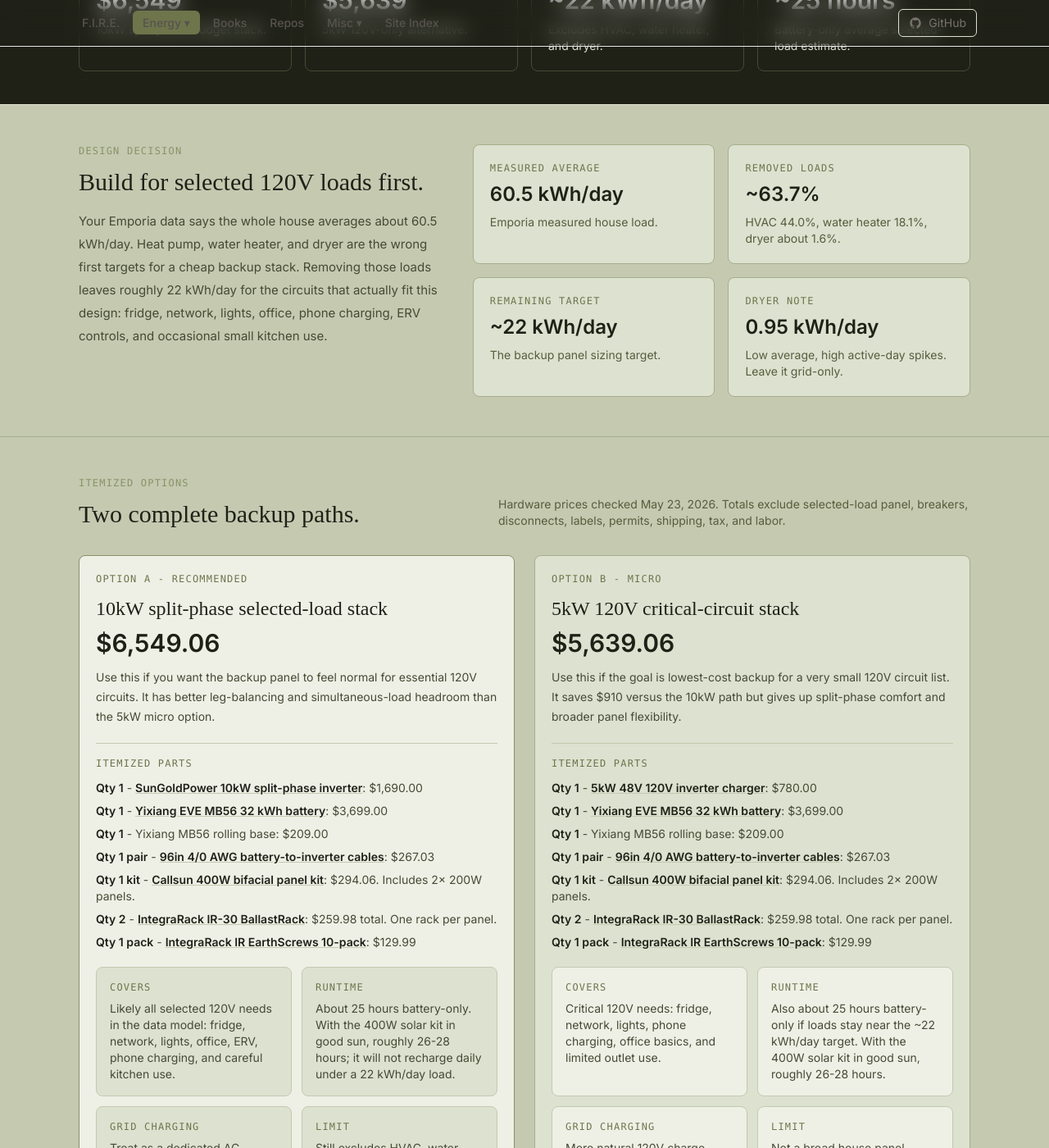
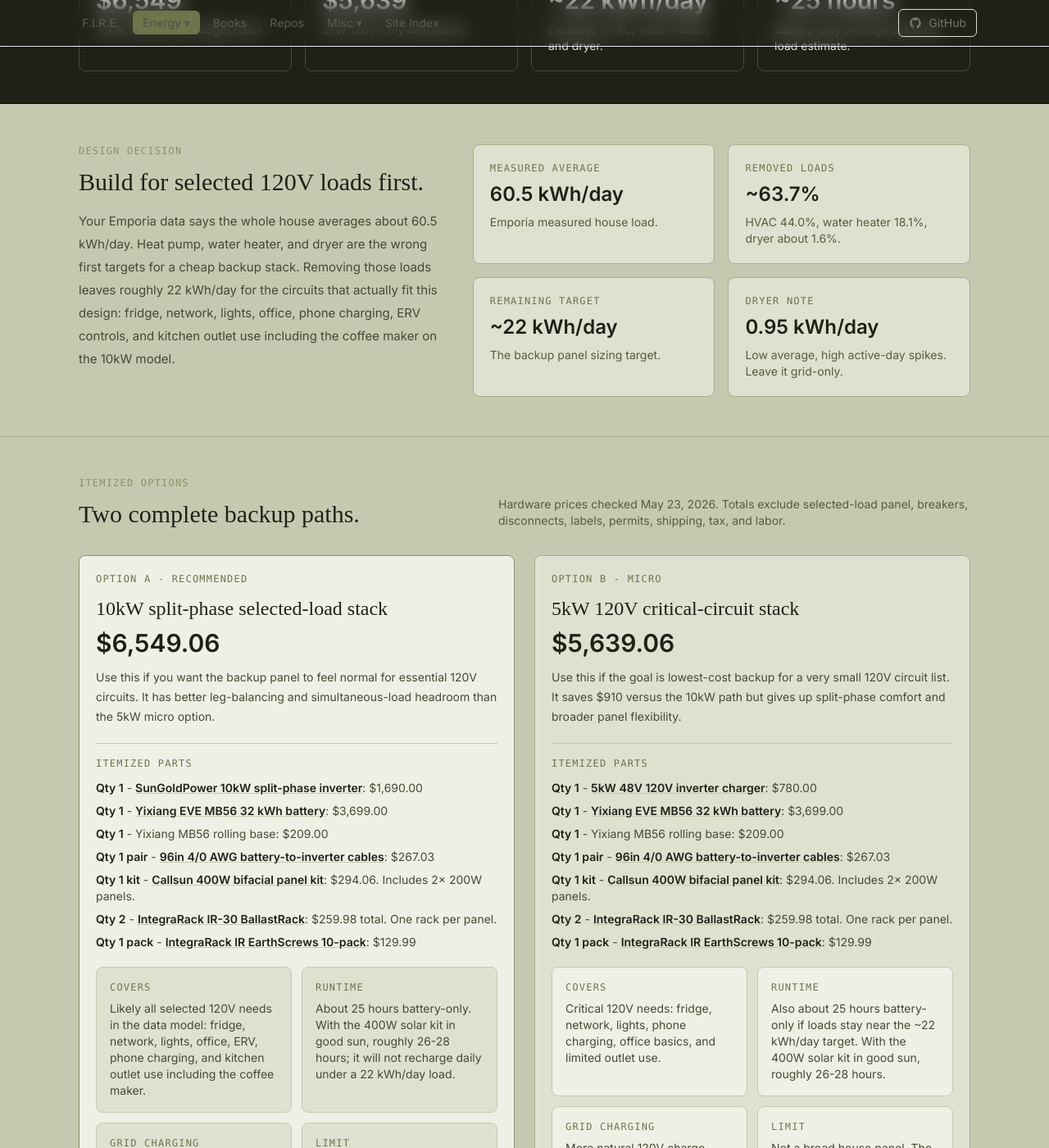
Before and after one commit to techmore/techmore.github.io, a Jekyll site: the page built from pages/energy-monitoring/will-prowse-2026.html, in a window 1280 px wide and 1400 px high, scrolled down 505 px. Shown: the whole window at 82% size. Built offline with Jekyll 4.4.1, drawn with Linux system fonts in a browser that asks for light colours; nearby versions of some CDN libraries; some web fonts are replaced; some of the changed text lies outside the part shown.

Commit message:
Clarify coffee maker load guidance

```diff
--- a/pages/energy-monitoring/will-prowse-2026.html
+++ b/pages/energy-monitoring/will-prowse-2026.html
@@ -47,7 +47,7 @@ title: Will Prowse 2026 - Techmore
         <p class="font-mono text-xs tracking-widest uppercase text-olive-500">Design decision</p>
         <h2 class="mt-3 text-3xl text-olive-950">Build for selected 120V loads first.</h2>
         <p class="mt-4 text-olive-800 leading-7">
-          Your Emporia data says the whole house averages about 60.5 kWh/day. Heat pump, water heater, and dryer are the wrong first targets for a cheap backup stack. Removing those loads leaves roughly 22 kWh/day for the circuits that actually fit this design: fridge, network, lights, office, phone charging, ERV controls, and occasional small kitchen use.
+          Your Emporia data says the whole house averages about 60.5 kWh/day. Heat pump, water heater, and dryer are the wrong first targets for a cheap backup stack. Removing those loads leaves roughly 22 kWh/day for the circuits that actually fit this design: fridge, network, lights, office, phone charging, ERV controls, and kitchen outlet use including the coffee maker on the 10kW model.
         </p>
       </div>
       <div class="grid gap-4 sm:grid-cols-2">
@@ -108,7 +108,7 @@ title: Will Prowse 2026 - Techmore
           <div class="mt-5 grid gap-3 sm:grid-cols-2">
             <div class="rounded-lg border border-olive-300 bg-olive-200 p-4">
               <p class="font-mono text-xs tracking-widest uppercase text-olive-600">Covers</p>
-              <p class="mt-2 text-sm text-olive-800">Likely all selected 120V needs in the data model: fridge, network, lights, office, ERV, phone charging, and careful kitchen use.</p>
+              <p class="mt-2 text-sm text-olive-800">Likely all selected 120V needs in the data model: fridge, network, lights, office, ERV, phone charging, and kitchen outlet use including the coffee maker.</p>
             </div>
             <div class="rounded-lg border border-olive-300 bg-olive-200 p-4">
               <p class="font-mono text-xs tracking-widest uppercase text-olive-600">Runtime</p>
@@ -159,7 +159,7 @@ title: Will Prowse 2026 - Techmore
             </div>
             <div class="rounded-lg border border-olive-300 bg-olive-100 p-4">
               <p class="font-mono text-xs tracking-widest uppercase text-olive-600">Limit</p>
-              <p class="mt-2 text-sm text-olive-800">Not a broad house panel. Coffee maker plus other kitchen loads may require active load discipline.</p>
+              <p class="mt-2 text-sm text-olive-800">Not a broad house panel. The coffee maker should still run, but this smaller model needs more attention to simultaneous kitchen loads.</p>
             </div>
           </div>
         </article>
@@ -295,9 +295,9 @@ title: Will Prowse 2026 - Techmore
       </div>
       <div class="rounded-lg border border-olive-400 bg-olive-200 p-5">
         <ul class="space-y-3 text-sm text-olive-800">
-          <li><span class="font-semibold text-olive-950">Include:</span> refrigerator, network rack, lights, office outlets, phone charging, ERV controls, and limited kitchen outlet use.</li>
+          <li><span class="font-semibold text-olive-950">Include:</span> refrigerator, network rack, lights, office outlets, phone charging, ERV controls, and kitchen outlet use.</li>
           <li><span class="font-semibold text-olive-950">Exclude:</span> HVAC, water heater, dryer, EV charging, range, and other large 240V loads.</li>
-          <li><span class="font-semibold text-olive-950">Coffee maker:</span> fine as a short 120V load, but avoid stacking it with other kitchen loads during battery operation.</li>
+          <li><span class="font-semibold text-olive-950">Coffee maker:</span> the 10kW SPH10048P spec shown is rated 10,000W with 20,000W peak, so a Jura-style coffee maker is not a concern for that model. The caution only applies to the 5kW micro model and simultaneous kitchen loads.</li>
           <li><span class="font-semibold text-olive-950">EG4 12000XP note:</span> stronger ecosystem option at $1,899, but this page keeps it as a reference, not the priced build.</li>
           <li><span class="font-semibold text-olive-950">Required review:</span> certification, inverter/battery communication, disconnects, fusing, conductor sizing, grounding, labeling, battery location, permits, and warranty support.</li>
         </ul>
```
